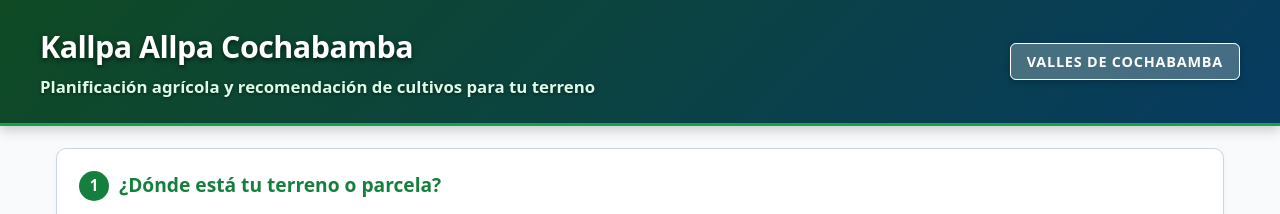
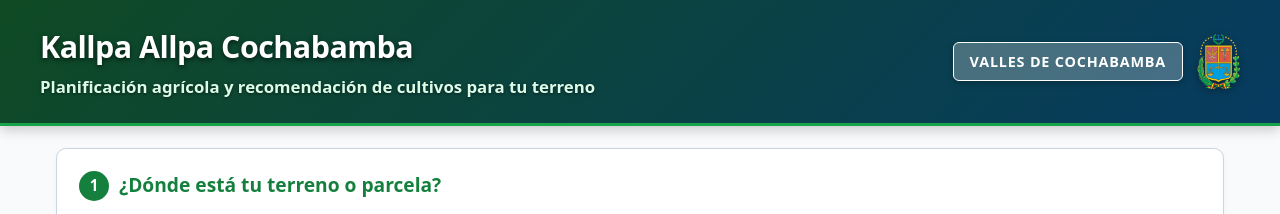
Before and after one commit to zZJJawesomeZz/Kallpa-Allpa-, a plain HTML site: page app/static/index.html in a window 1280 px wide. Shown: the top 214 px of the page. Drawn offline with nearby package versions, Linux system fonts and the light colour scheme; no server answers.

Commit message:
feat: integracion de escudo oficial y fotografias actualizadas de cultivos

```diff
--- a/app/static/index.html
+++ b/app/static/index.html
@@ -85,6 +85,25 @@
             text-transform: uppercase;
             letter-spacing: 0.8px;
             box-shadow: 0 2px 6px rgba(0, 0, 0, 0.25);
+        }
+
+        .grupo-derecha {
+            display: flex;
+            align-items: center;
+            gap: 14px;
+        }
+
+        .contenedor-imagen {
+            display: inline-flex;
+            align-items: center;
+            height: 3.4em;
+        }
+
+        .contenedor-imagen img {
+            height: 100%;
+            width: auto;
+            object-fit: contain;
+            filter: drop-shadow(0 2px 4px rgba(0, 0, 0, 0.4));
         }
 
         .contenedor {
@@ -578,8 +597,11 @@
             <div class="titulo-app">Kallpa Allpa Cochabamba</div>
             <p class="subtitulo-app">Planificación agrícola y recomendación de cultivos para tu terreno</p>
         </div>
-        <div>
+        <div class="grupo-derecha">
             <span class="etiqueta-valle">Valles de Cochabamba</span>
+            <div class="contenedor-imagen">
+                <img src="/static/img/escudo.png" alt="Escudo de Cochabamba">
+            </div>
         </div>
     </div>
 </header>
@@ -802,7 +824,7 @@
         },
         "Haba de Valle": {
             quechua: "Hawas",
-            imagen: "/static/img/haba.jpg",
+            imagen: "/static/img/haba1.jpg",
             consejo_es: "Excelente cultivo de rotación. Fija nitrógeno, nutre la tierra y soporta bajas temperaturas.",
             consejo_qu: "Allpatapas kallpachan, chiri killakunapipis sumaqta puqun.",
             piso_alt: "Óptimo: 2.500 a 3.400 msnm",
@@ -811,7 +833,7 @@
         },
         "Alfalfa": {
             quechua: "Alpalpa (Uywa qhura)",
-            imagen: "/static/img/alfalfa.jpg",
+            imagen: "/static/img/alfalfa1.jpg",
             consejo_es: "Principal forraje de corte en La Maica para ganado lechero. Cortes continuos cada 35-45 días.",
             consejo_qu: "Wakahinataq uywakunapaq forraje, sapa 35-45 punchay k'utuna.",
             piso_alt: "Óptimo: 2.200 a 2.800 msnm",
@@ -856,7 +878,7 @@
         },
         "Avena Forrajera": {
             quechua: "Awinaka (Uywa mikhuna)",
-            imagen: "/static/img/avena.jpg",
+            imagen: "/static/img/avena1.jpg",
             consejo_es: "Alta rusticidad frente a heladas y vientos fríos. Ideal para laderas y alturas del Tunari.",
             consejo_qu: "Chiri qasapi mana wanunchu, orqokunapipis sumaq forraje lloqsin.",
             piso_alt: "Óptimo: 2.600 a 3.800 msnm (Resistente al frío)",
@@ -865,7 +887,7 @@
         },
         "Arveja": {
             quechua: "Alwirha",
-            imagen: "/static/img/arveja.jpg",
+            imagen: "/static/img/arveja1.jpg",
             consejo_es: "Leguminosa de ciclo rápido. Buena adaptación a laderas templadas y rotación invernal.",
             consejo_qu: "Pisi pachallapi puqun, allpatapis samachin allinta.",
             piso_alt: "Óptimo: 2.400 a 3.200 msnm",
```
Also changed, not shown: app/static/img/alfalfa1.jpg (added), app/static/img/arveja1.jpg (added), app/static/img/avena1.jpg (added), app/static/img/escudo.png (added), app/static/img/haba1.jpg (added), capturas/01_vista_completa_sistema.png.
